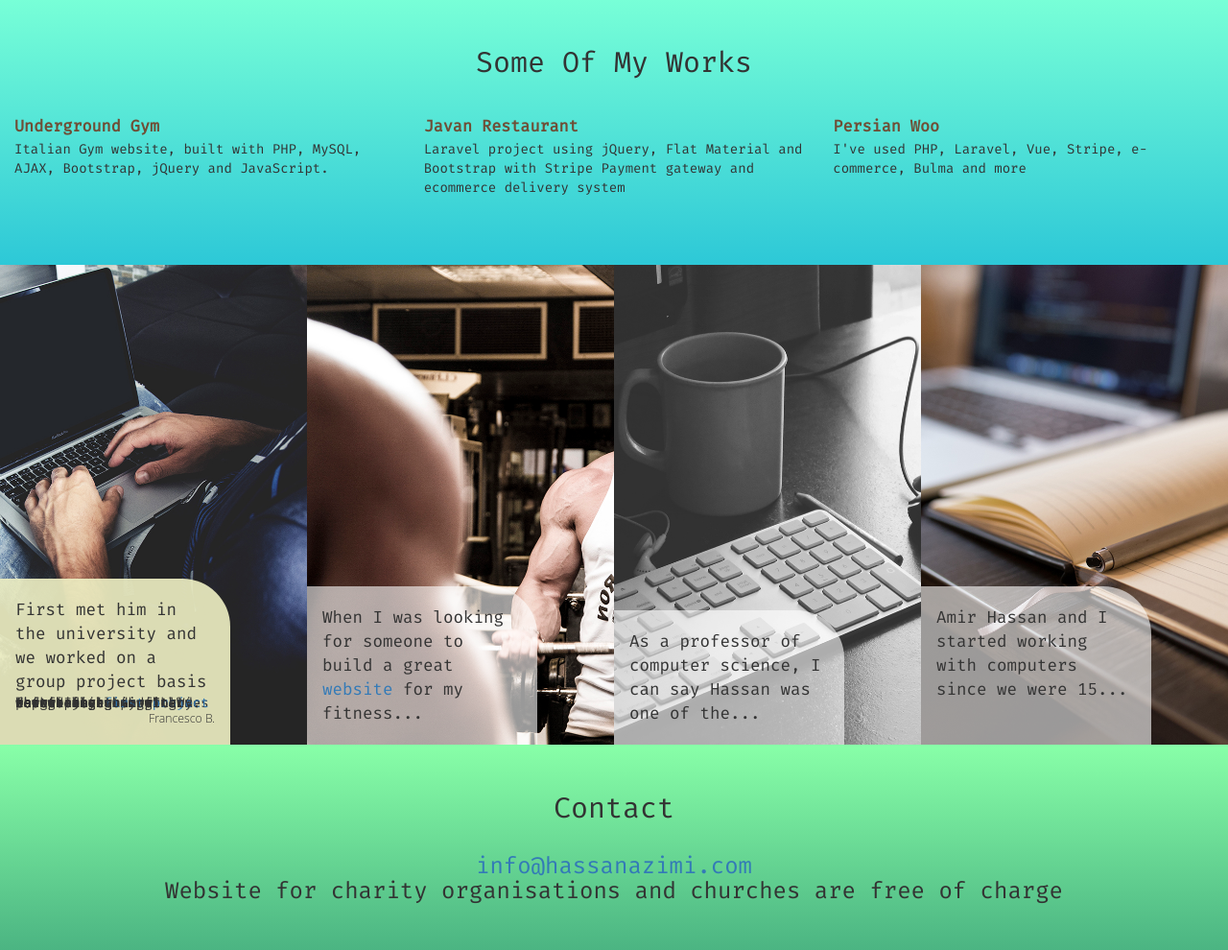
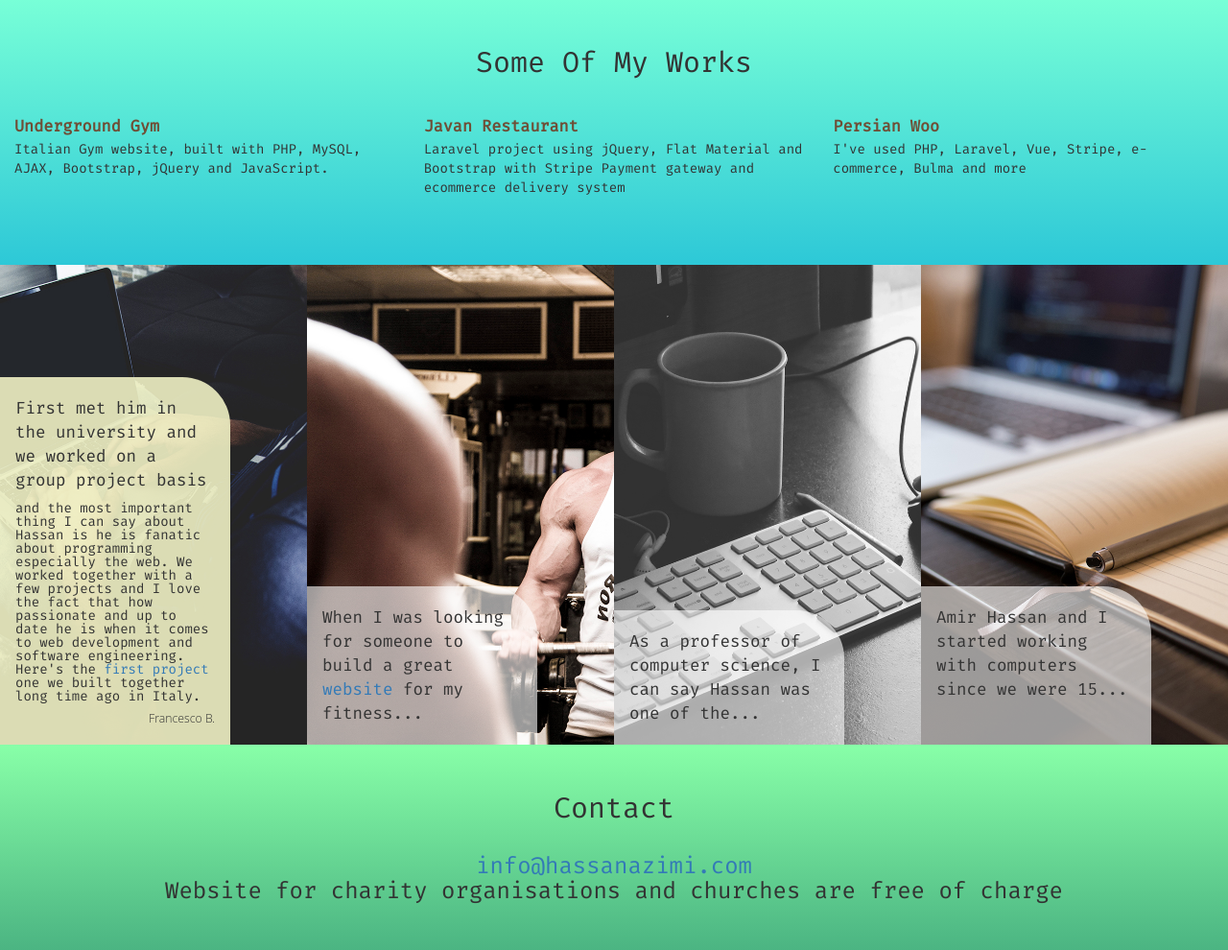
Before and after one commit to azimidev/azimidev.github.io, a PHP site: page / in a window 1280 px wide, with the pointer over the restyled element. Shown: the part 2131-3121 px from the top of the page at 96% size. Run offline with PHP 8.4, Linux system fonts and the light colour scheme; some libraries are stand-ins or nearby versions.

Commit message:
change style

```diff
--- a/css/style.css
+++ b/css/style.css
@@ -315,6 +315,7 @@ and (max-width : 768px) {
 	display     : block;
 	opacity     : 1;
 	font-size   : .8em;
+	line-height : 100%;
 }
 
 #testimonials .quote:hover .customer {
```
